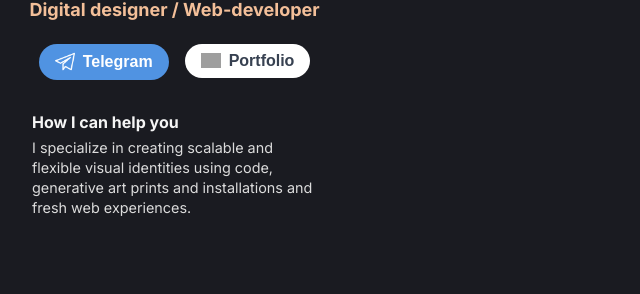
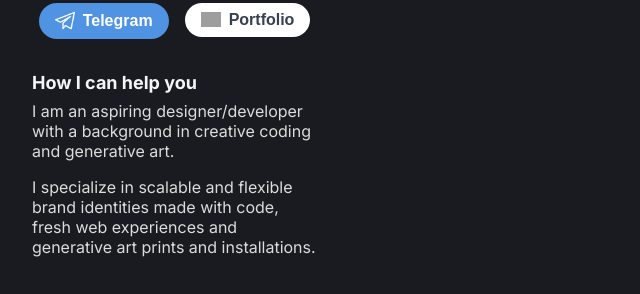
Before and after one commit to dadaismee/DigitalBusinessCard, a React (Create React App) app: page / in a window 1280 px wide. Shown: the part 348-642 px from the top of the page, without its empty margins (0-640 px from the left). Built offline with nearby package versions, Linux system fonts and the light colour scheme; grey boxes are pictures that could not be loaded.

Commit message:
Changed text in About component and erased interests component from the App

```diff
--- a/src/App.js
+++ b/src/App.js
@@ -1,5 +1,5 @@
 import React from "react";
-import { Info, About, Interests, Footer, SketchImage } from "./components/index"
+import { Info, About, Footer, SketchImage } from "./components/index"
 import "./App.css"
 
 const App = () => {
@@ -8,7 +8,6 @@ const App = () => {
       <div className="App">
         <Info />
         <About />
-        {/* <Interests /> */}
         <Footer />
       </div>
       <div className="App__sketch">
--- a/src/components/About/About.css
+++ b/src/components/About/About.css
@@ -8,11 +8,11 @@
   color: #F5F5F5;
   padding: 0 var(--section-padding) 0 var(--section-padding);
   margin-bottom: -0.5rem;
-  font-size: 1rem;
+  font-size: 1.125rem;
 }
 
 .about__container > p {
   color: #DCDCDC;
   padding: 0 var(--section-padding) 0 var(--section-padding);
-  font-size: 0.9rem;
+  font-size: 1rem;
 }
--- a/src/components/About/About.jsx
+++ b/src/components/About/About.jsx
@@ -5,7 +5,8 @@ const About = () => {
   return (
     <div className='about__container'>
       <h3>How I can help you</h3>
-      <p>I specialize in creating scalable and flexible visual identities using code, generative art prints and installations and fresh web experiences.</p>
+      <p>I am an aspiring designer/developer with a background in creative coding and generative art.</p>
+      <p>I specialize in scalable and flexible brand identities made with code, fresh web experiences and generative art prints and installations.</p>
     </div>
   )
 }
--- a/src/components/Interests/Interests.jsx
+++ b/src/components/Interests/Interests.jsx
@@ -4,8 +4,8 @@ import "./Interests.css"
 const Interests = () => {
   return (
     <div className='interests__container'>
-    <h3>Skills / Interests</h3>
-    <p>I use JS (ES6+), React and libs like p5.js</p>
+    <h3>Skills / Tech</h3>
+    <p>HTML, CSS, JS (ES6+), React, p5.js, Figma, SuperCollider</p>
   </div>
   )
 }
--- a/src/components/Sketch/sketch.css
+++ b/src/components/Sketch/sketch.css
@@ -1,4 +1,4 @@
 canvas {
   width: 100% !important;
-  /* height: 100% !important; */
+  /* height: 100%; */
 }
```
